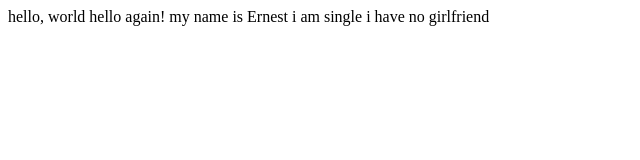
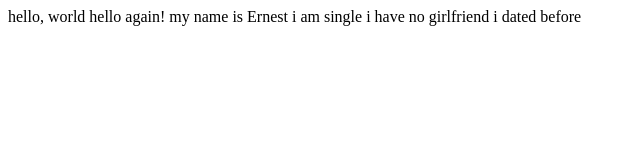
Before and after one commit to ernyfred/lecture01, a plain HTML site: page helloernest.html in a window 1280 px wide. Shown: the whole page, without its empty margins (0-640 px from the left). Drawn offline with Linux system fonts and the light colour scheme.

Commit message:
added i dated before

```diff
--- a/helloernest.html
+++ b/helloernest.html
@@ -4,6 +4,6 @@
   <title>My Webpage!</title>
   </head>
   <body>
-    hello, world hello again! my name is Ernest i am single i have no girlfriend
+    hello, world hello again! my name is Ernest i am single i have no girlfriend i dated before
     </body>
     </html>
```
